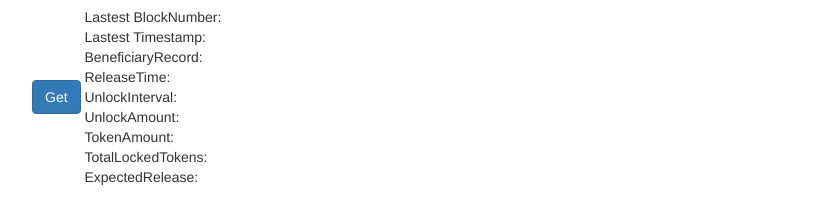
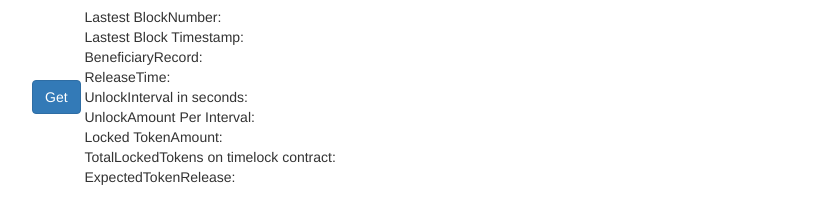
Before and after one commit to MyJetWallet/Web.SimpleTimelock, a website with bundled scripts: page index.html in a window 1280 px wide. Shown: the part 249-470 px from the top of the page, without its empty margins (23-854 px from the left). Built offline with nearby package versions, Linux system fonts and the light colour scheme; files whose address does not match are found by name.

Commit message:
fixed fields

```diff
--- a/index.html
+++ b/index.html
@@ -37,7 +37,7 @@
                 </td>
               </tr>
               <tr>
-                <td>Lastest Timestamp:</td>
+                <td>Lastest Block Timestamp:</td>
                 <td>
                   <label id="timestamp">
                 </td>
@@ -55,31 +55,31 @@
                 </td>
               </tr>
               <tr>
-                <td>UnlockInterval:</td>
+                <td>UnlockInterval in seconds:</td>
                 <td>
                   <label id="unlockInterval">
                 </td>
               </tr>
               <tr>
-                <td>UnlockAmount:</td>
+                <td>UnlockAmount Per Interval:</td>
                 <td>
                   <label id="unlockAmount">
                 </td>
               </tr>
               <tr>
-                <td>TokenAmount:</td>
+                <td>Locked TokenAmount:</td>
                 <td>
                   <label id="tokenAmount">
                 </td>
               </tr>
               <tr>
-                <td>TotalLockedTokens:</td>
+                <td>TotalLockedTokens on timelock contract:</td>
                 <td>
                   <label id="lockedTokens">
                 </td>
               </tr>
               <tr>
-                <td>ExpectedRelease:</td>
+                <td>ExpectedTokenRelease:</td>
                 <td>
                   <label id="expectedRelease">
                 </td>
```
